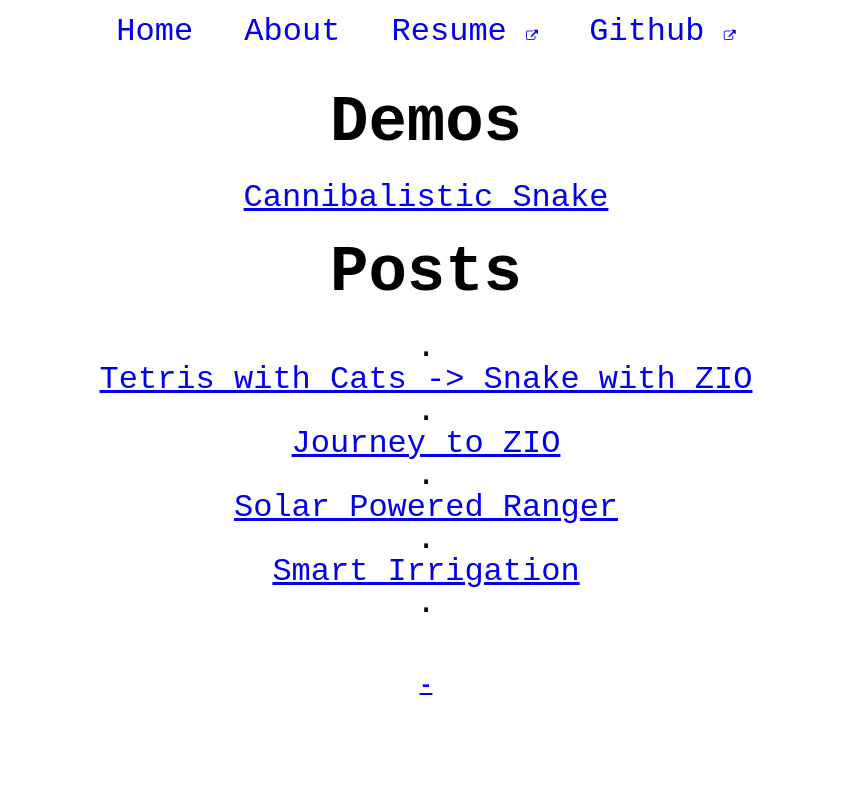
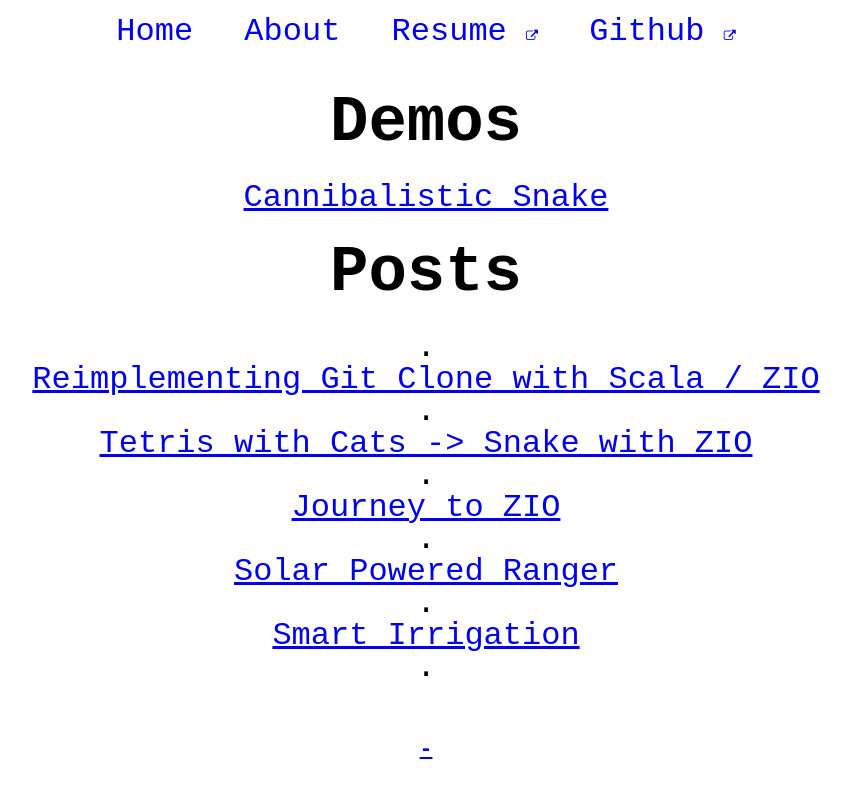
Before and after one commit to ebulllience/aryzach.github.io, a Jekyll site: the page built from index.html, in a window 1280 px wide. Shown: the top 798 px of the page, without its empty margins (214-1065 px from the left). Built offline with Jekyll 4.4.1, drawn with Linux system fonts in a browser that asks for light colours.

Commit message:
publish WIP git clone post

```diff
--- a/_drafts/2021-08-29-reimplementing-git-clone-with-scala-zio.markdown
+++ b/_posts/2021-08-29-reimplementing-git-clone-with-scala-zio.markdown
@@ -1,6 +1,9 @@
 ---
+layout: post
 title: Reimplementing Git Clone with Scala / ZIO
 date: 2021-08-29T03:43:15-04:00
+categories: ZIO
+permalink: reimplementing-git-clone-with-scala-zio
 ---
 
 SWE practices I'll follow:
```
